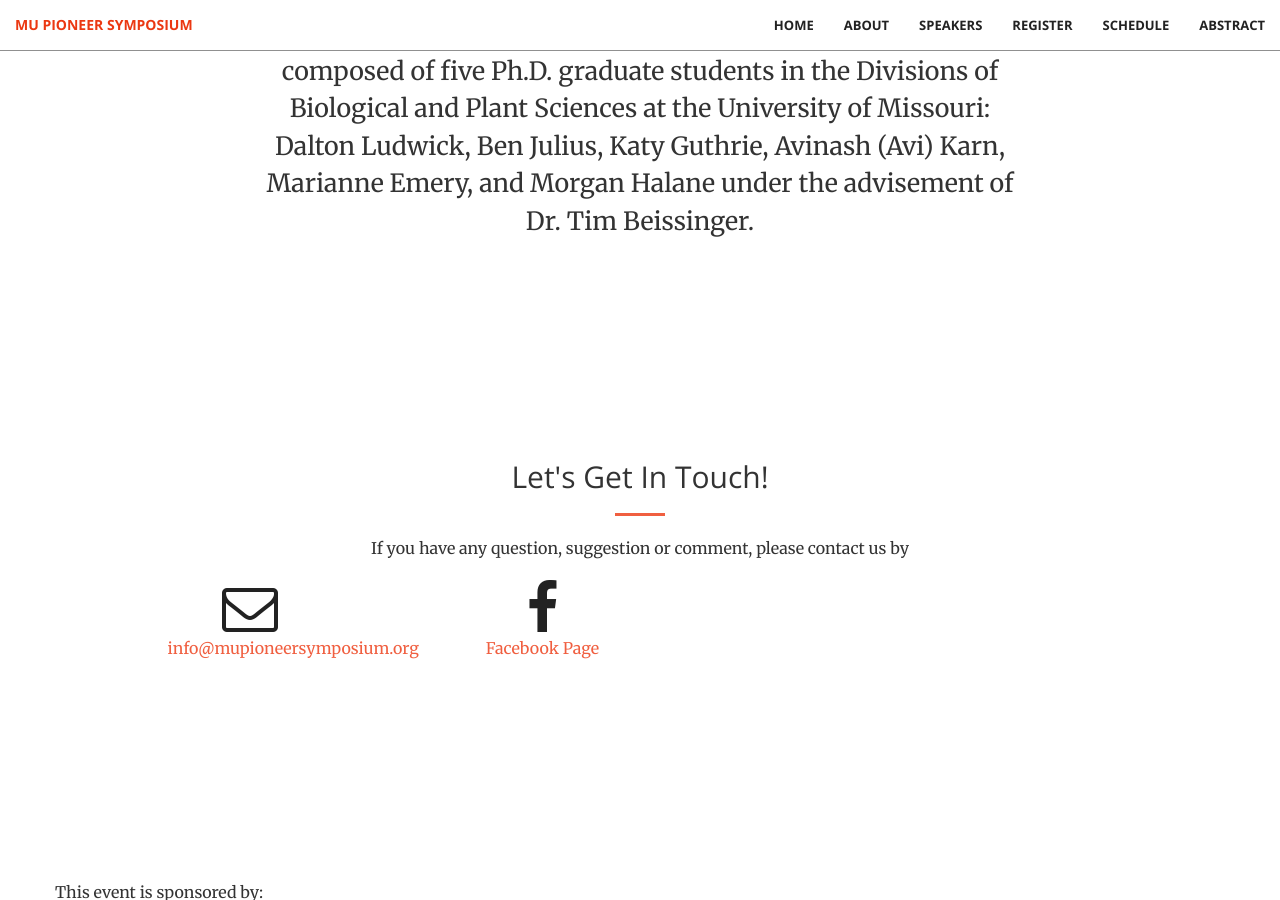
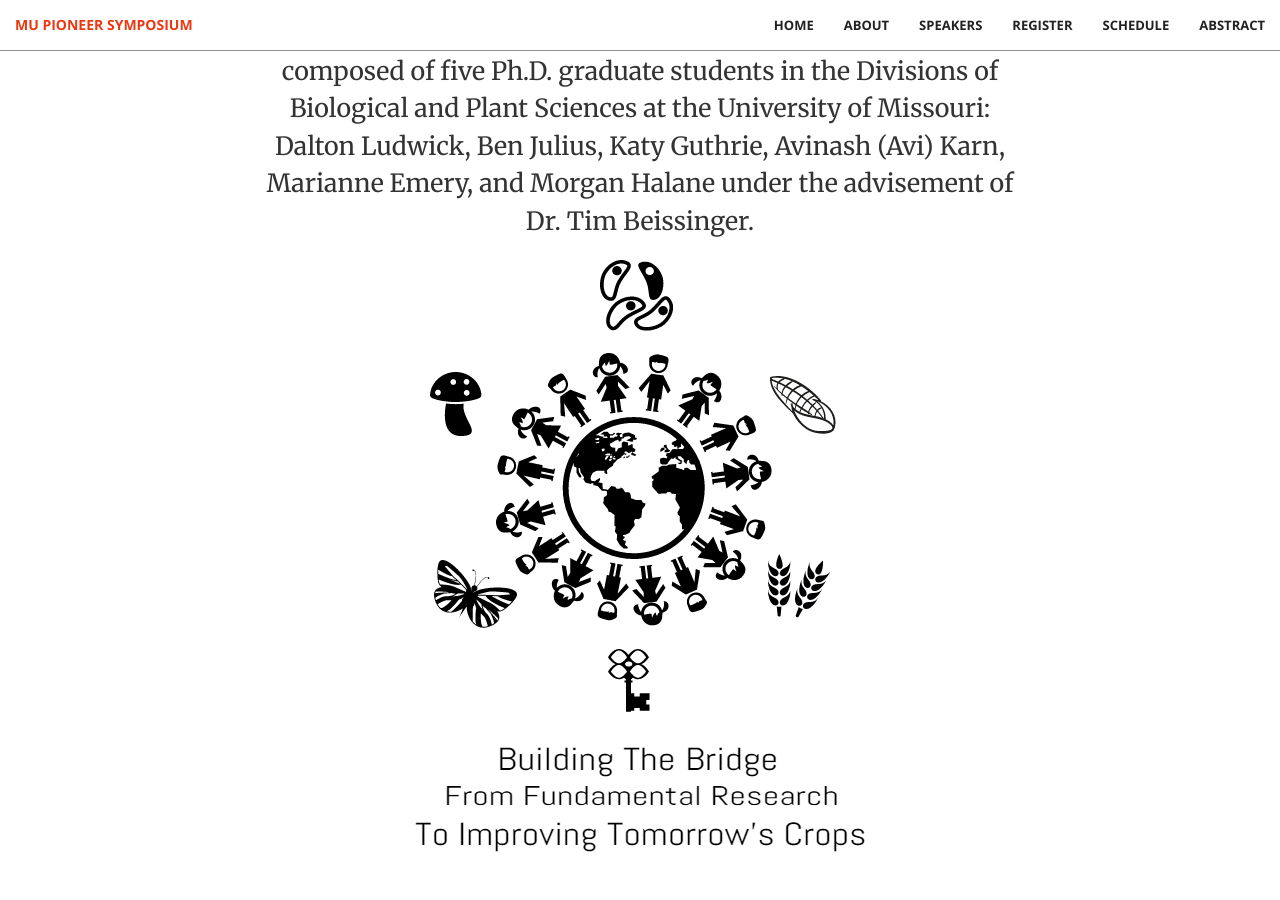
Before and after one commit to mupioneersymposium/mupioneersymposium.github.io, a Jekyll site: the page built from index.html, in a window 1280 px wide and 900 px high, scrolled down 2020 px. Built offline with Jekyll 4.4.1, drawn with Linux system fonts in a browser that asks for light colours.

Commit message:
Update about-brief.html

```diff
--- a/_includes/about-brief.html
+++ b/_includes/about-brief.html
@@ -10,6 +10,7 @@
 <p>The symposium welcomes all members of the scientific and surronding comminuties including, but not limited to, undergraduate students, graduate students, post-docs, technicians, high school students, and professors. Registration is free to all attendees. </p>
 <hr>
                 <p style="font-size:25px">The MU DuPont Pioneer Symposium Planning Committee is composed of five Ph.D. graduate students in the Divisions of Biological and Plant Sciences at the University of Missouri: Dalton Ludwick, Ben Julius, Katy Guthrie, Avinash (Avi) Karn, Marianne Emery, and Morgan Halane under the advisement of Dr. Tim Beissinger.</p>
+                <p><img src="/img/logo.png" alt="MU Pioneer Symposium Logo" style="max-width: 90%;"></p>
             </div>
         </div>
     </div>
```
